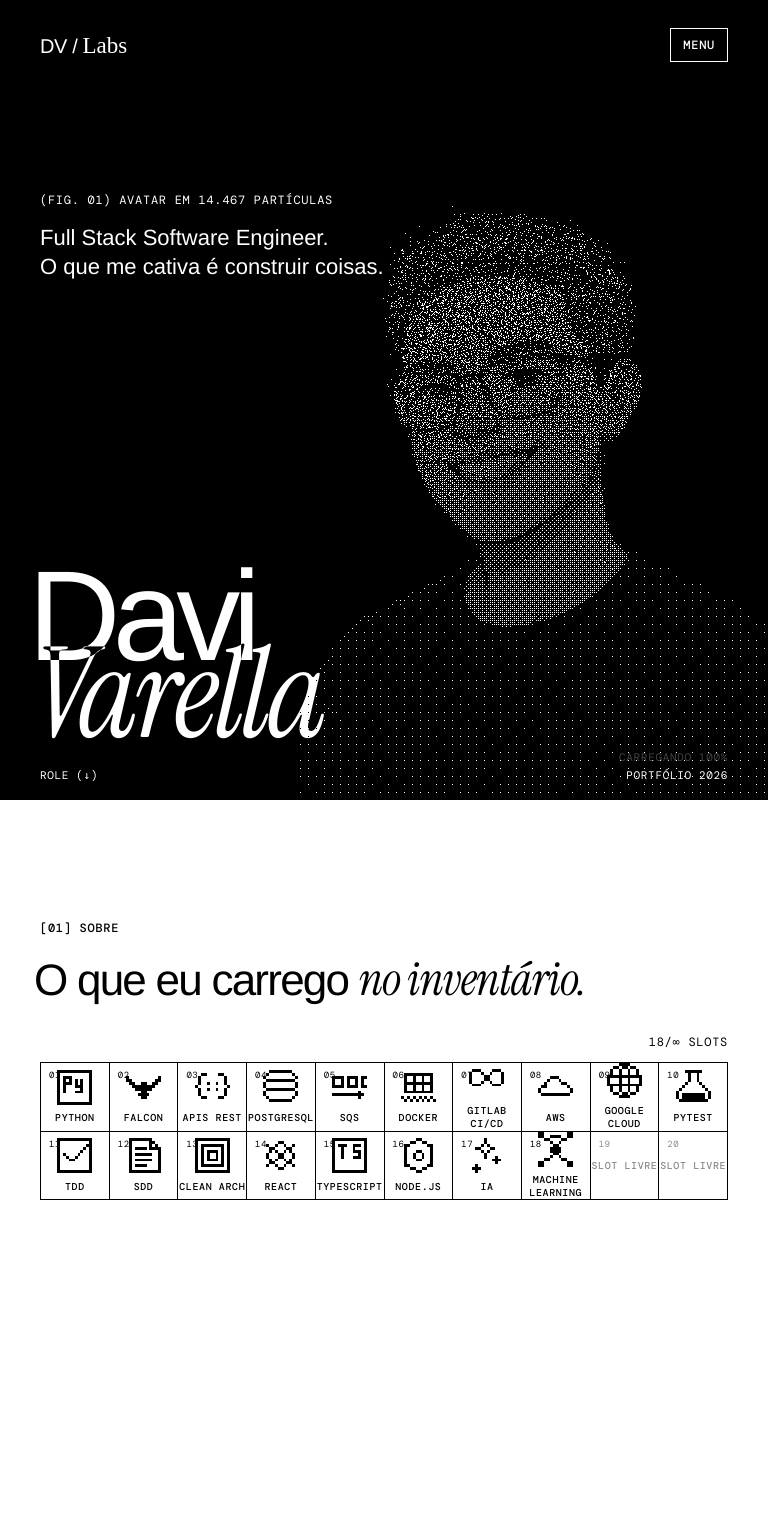
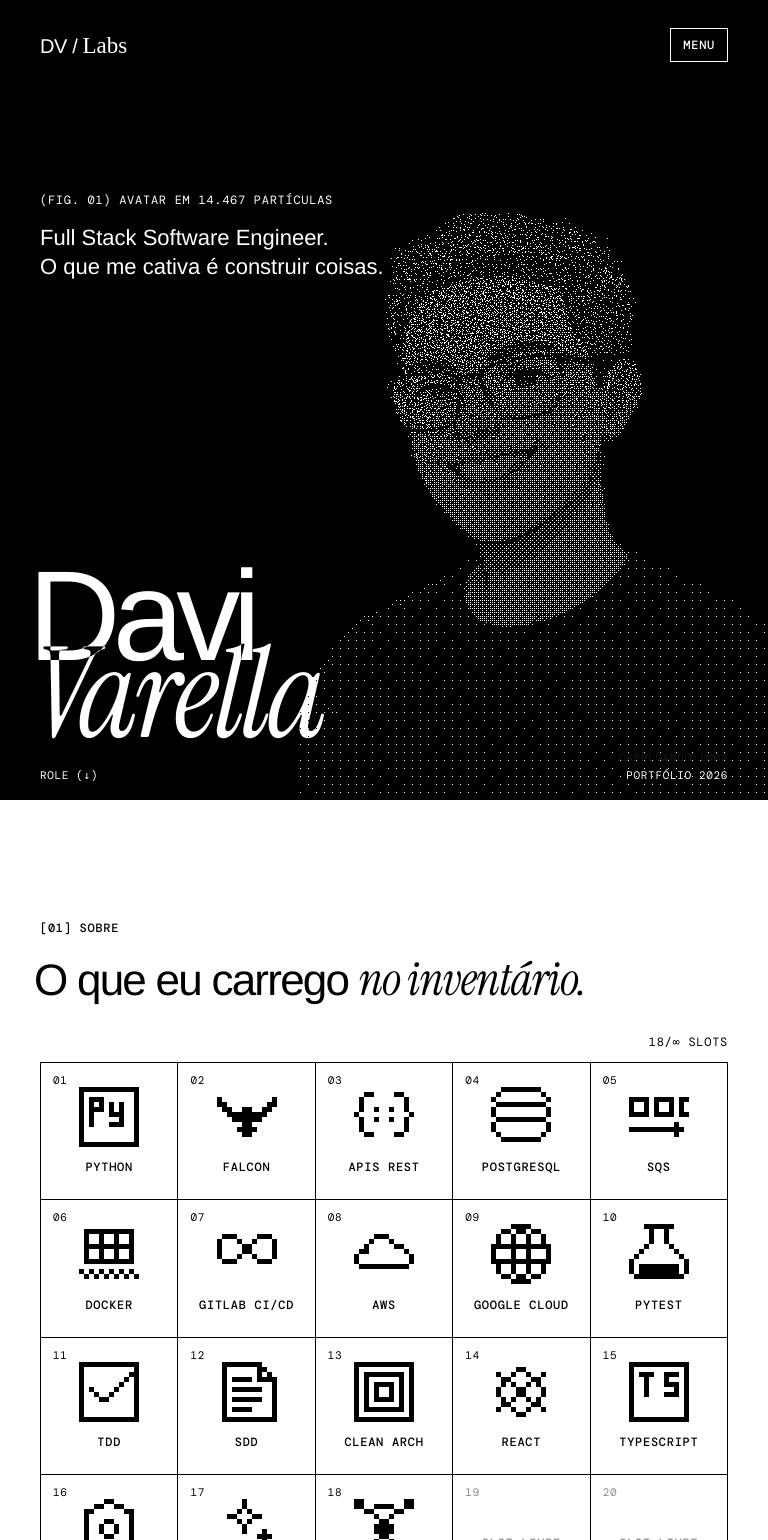
Before and after one commit to Davizuks/Davi-Varella-Portifolio, a React (Vite) app: page / in a window 768 px wide. Shown: the top 1540 px of the page. Built offline with nearby package versions, Linux system fonts and the light colour scheme; a web font is replaced by a local one.

Commit message:
💄 Use five inventory columns on portrait tablets

```diff
--- a/src/presentation/components/About/About.module.css
+++ b/src/presentation/components/About/About.module.css
@@ -142,6 +142,26 @@
   }
 }
 
+@media (min-width: 761px) and (max-width: 960px) {
+  .grid {
+    grid-template-columns: repeat(5, 1fr);
+  }
+
+  .icon {
+    width: 44%;
+  }
+
+  .number {
+    top: 10px;
+    left: 12px;
+    font-size: 11px;
+  }
+
+  .name {
+    font-size: 12px;
+  }
+}
+
 @media (max-width: 760px) {
   .about {
     padding-top: 64px;
```
